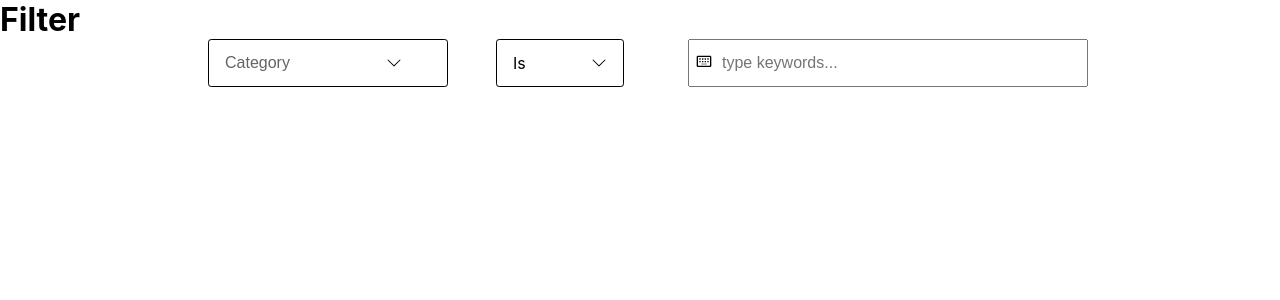
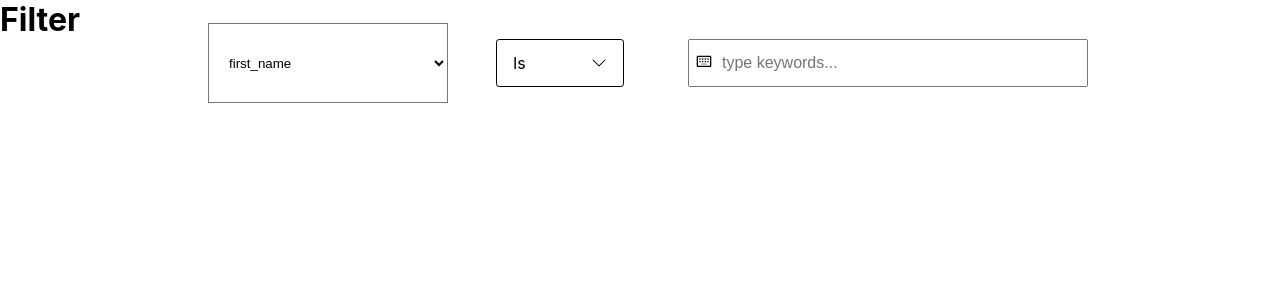
Before and after one commit to prakritip0/react-filter, a React (Create React App) app: page / in a window 1280 px wide. Shown: the top 300 px of the page. Built offline with nearby package versions, Linux system fonts and the light colour scheme.

Commit message:
chore: use option select instead of datalist

```diff
--- a/src/components/Filters.js
+++ b/src/components/Filters.js
@@ -3,10 +3,6 @@ import { MdOutlineKeyboardAlt } from "react-icons/md";
 
 let data = require("./data/data.json")
 const Filters = () => {
-  // const filter1options = data.map((profile)=>{
-  //   const tagsArray = Object.keys(profile);
-  //   console.log(tagsArray)
-  // })
   const tagsArray = Object.keys(data[0]);
   // console.log("tagsArray")
   return (
@@ -14,14 +10,14 @@ const Filters = () => {
       <div className="firstFilter flex-row">
         <BsChevronDown className='dropIcon1' />
         <input list="tags" id="filter1input" placeholder="Category" name="option" />
-        <datalist id="tags">
-          {tagsArray && tagsArray.map((category)=>{
+        <select id="tags">
+          {tagsArray && tagsArray.map((category) => {
             // console.log(category);
-            return(
-              <option value={category}></option>
+            return (
+              <option value={category}>{category}</option>
             )
           })}
-        </datalist>
+        </select>
       </div>
 
       <div className="secondFilter flex-row border">
--- a/src/index.css
+++ b/src/index.css
@@ -48,7 +48,8 @@ code {
   width: 15rem;
   position: relative;
 }
-#filter1input{
+
+#filter1input {
   width: 15rem;
   height: 3rem;
   border: 1px solid #000;
@@ -57,45 +58,56 @@ code {
   font-size: 1rem;
   cursor: pointer;
 }
-#filter1input::placeholder{
+
+#filter1input::placeholder {
   color: rgb(101, 100, 100);
   font-size: 1rem;
 }
+
 /* #filter1input::-webkit-calendar-picker-indicator {
   display: none;
 } */
-.dropIcon1{
+.dropIcon1 {
   position: absolute;
   right: 12.5%;
   cursor: pointer;
 }
-.dropIcon1:hover{
+
+.dropIcon1:hover {
   scale: 1.1;
-  }
-#tags{
+}
+
+#tags {
   width: 15rem;
   height: 3rem;
   padding: 0.5rem 1rem;
+  height: 5rem;
+  position: absolute;
+  background-color: #fff;
 }
+
 #tags::-webkit-calendar-picker-indicator {
   display: none !important;
   opacity: 0;
 }
-#tags option{
+
+#tags>option {
   background-color: #fff;
   color: #000;
 }
+
 .secondFilter {
   width: 8rem;
 }
-.secondFilter:hover{
-  cursor:pointer;
+
+.secondFilter:hover {
+  cursor: pointer;
 }
 
-.dropIcon2:hover{
+.dropIcon2:hover {
   scale: 1.1;
   cursor: pointer;
-  }
+}
 
 .thirdFilter {
   width: 25rem;
```
